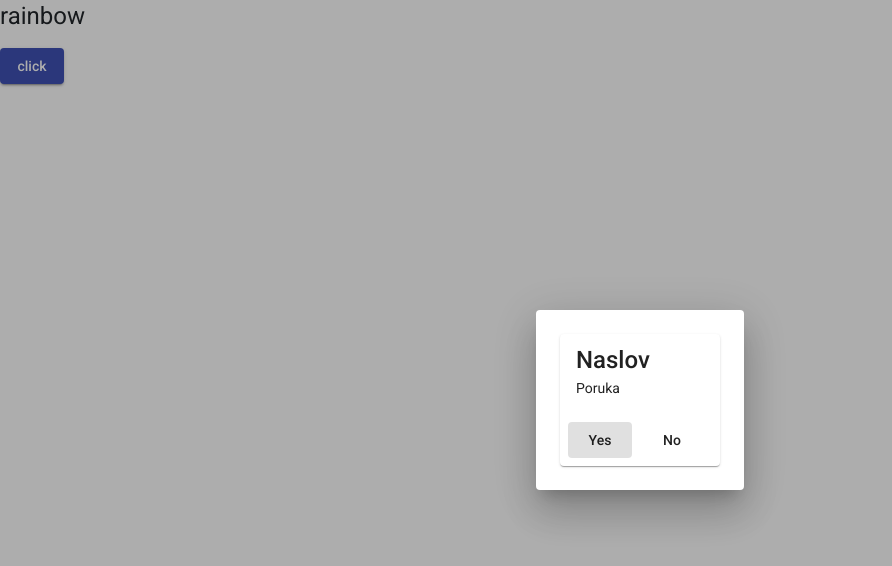
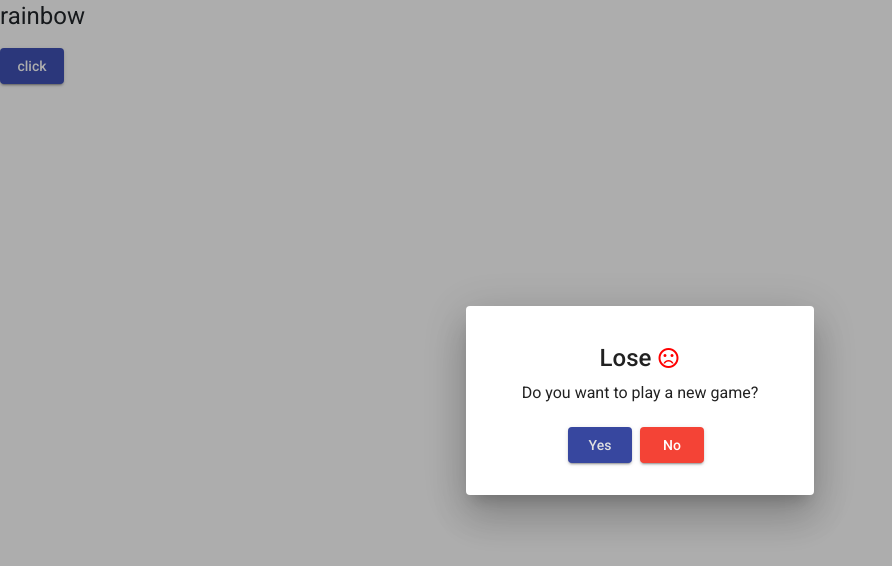
Before and after one commit to CRYPPTON/rainbow, an Angular app: page / in a window 1280 px wide. Both pictures are taken after a click on the button "click". Shown: the top 566 px of the page, without its empty margins (0-892 px from the left). Built offline with nearby package versions, Linux system fonts and the light colour scheme.

Commit message:
added style to exception component

```diff
--- a/src/app/app.component.ts
+++ b/src/app/app.component.ts
@@ -14,7 +14,7 @@ export class AppComponent {
 
   public onClick(): void {
     //test different exception.
-    throw new GameErrorHandler('Poruka', InformationDialogType.win);
+    throw new GameErrorHandler('Do you want to play a new game?', InformationDialogType.lose);
   }
 
   //#endregion
--- a/src/app/shared/components/game-exception-dialog/game-exception-dialog.component.html
+++ b/src/app/shared/components/game-exception-dialog/game-exception-dialog.component.html
@@ -1,10 +1,21 @@
-<mat-card>
-  <mat-card-title>Naslov</mat-card-title>
-  <mat-card-content>
+<mat-card class="exception-dialog mat-elevation-z0">
+  <mat-card-title class="title">
+    {{ title }}
+    <mat-icon
+      class="icon"
+      [ngClass]="data.informationDialogType === 'win' ? 'win' : 'lose'"
+      >{{ icon }}</mat-icon
+    ></mat-card-title
+  >
+  <mat-card-content class="dialog-content">
     <p>{{ data.message }}</p>
   </mat-card-content>
-  <mat-card-actions>
-    <button mat-button [mat-dialog-close]="true">Yes</button>
-    <button mat-button [mat-dialog-close]="false">No</button>
+  <mat-card-actions class="btns-container">
+    <button mat-raised-button color="primary" [mat-dialog-close]="true">
+      Yes
+    </button>
+    <button mat-raised-button color="warn" [mat-dialog-close]="false">
+      No
+    </button>
   </mat-card-actions>
 </mat-card>
--- a/src/app/shared/components/game-exception-dialog/game-exception-dialog.component.scss
+++ b/src/app/shared/components/game-exception-dialog/game-exception-dialog.component.scss
@@ -0,0 +1,41 @@
+.exception-dialog {
+  width: 300px;
+  text-align: center;
+  display: flex;
+  flex-direction: column;
+  align-items: center;
+  .title {
+    display: flex;
+    align-items: center;
+  }
+
+  .dialog-content {
+    padding-top: 5px;
+    font-size: 16px;
+  }
+
+  @media screen and (max-width: 600px) {
+    width: 240px;
+    font-size: 12px;
+  }
+}
+
+.icon {
+  margin-left: 5px;
+}
+
+.win {
+  color: green;
+}
+
+.lose {
+  color: red;
+}
+
+@media screen and (max-width: 600px) {
+  ::ng-deep {
+    .mat-dialog-container {
+      padding: 0 0;
+    }
+  }
+}
--- a/src/app/shared/components/game-exception-dialog/game-exception-dialog.component.ts
+++ b/src/app/shared/components/game-exception-dialog/game-exception-dialog.component.ts
@@ -1,6 +1,7 @@
 import { Component, Inject } from '@angular/core';
 import { MAT_DIALOG_DATA } from '@angular/material/dialog';
-import { InformationDialogData } from '../../models';
+import { InformationDialogType } from '@app-enums';
+import { InformationDialogData } from '@app-models';
 
 @Component({
   selector: 'app-game-exception-dialog',
@@ -8,9 +9,19 @@ import { InformationDialogData } from '../../models';
   styleUrls: ['./game-exception-dialog.component.scss']
 })
 export class GameExceptionDialogComponent {
+  public title: string;
+  public icon: string;
+  public dialogType: InformationDialogType;
 
   constructor(@Inject(MAT_DIALOG_DATA) public data: InformationDialogData) {
-
+    this.dialogType = data.informationDialogType;
+    if (this.dialogType === InformationDialogType.win) {
+      this.title = 'Win';
+      this.icon = 'sentiment_very_satisfied';
+    } else {
+      this.title = 'Lose';
+      this.icon = 'sentiment_very_dissatisfied';
+    }
   }
 
 }
--- a/src/app/shared/material/material.module.ts
+++ b/src/app/shared/material/material.module.ts
@@ -3,11 +3,13 @@ import { CommonModule } from '@angular/common';
 import { MatDialogModule } from '@angular/material/dialog';
 import { MatButtonModule } from '@angular/material/button';
 import { MatCardModule } from '@angular/material/card';
+import { MatIconModule } from '@angular/material/icon';
 
 const ngModules = [
   MatDialogModule,
   MatButtonModule,
-  MatCardModule
+  MatCardModule,
+  MatIconModule
 ]
 
 @NgModule({
--- a/tsconfig.json
+++ b/tsconfig.json
@@ -5,7 +5,7 @@
     "baseUrl": "./",
     "outDir": "./dist/out-tsc",
     "forceConsistentCasingInFileNames": true,
-    "strict": true,
+    "strict": false,
     "noImplicitReturns": true,
     "noFallthroughCasesInSwitch": true,
     "sourceMap": true,
```
